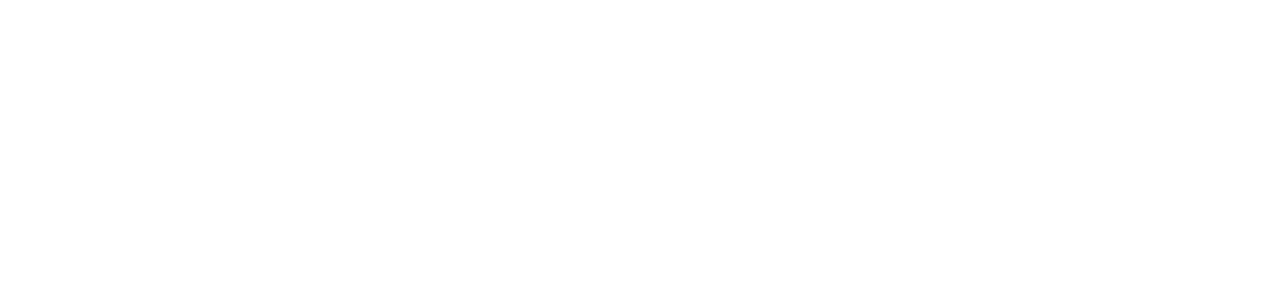
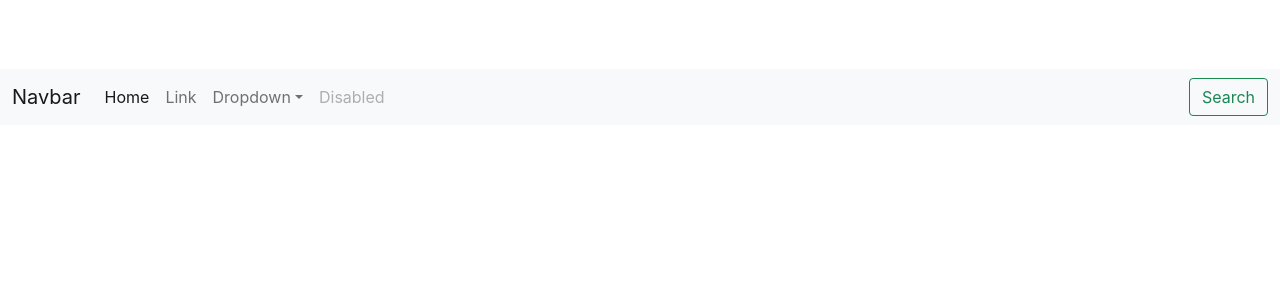
Before and after one commit to jellysoo97/Cotato-web-client, a React (Create React App) app: page /comments in a window 1280 px wide. Before the commit this address had no page. Shown: the top 300 px of the page. Built offline with nearby package versions, Linux system fonts and the light colour scheme.

Commit message:
랜딩채은

```diff
--- a/package.json
+++ b/package.json
@@ -7,6 +7,7 @@
     "@testing-library/react": "^12.1.2",
     "@testing-library/user-event": "^13.5.0",
     "axios": "^0.24.0",
+    "bootstrap": "^5.1.3",
     "react": "^17.0.2",
     "react-dom": "^17.0.2",
     "react-router-dom": "^6.2.1",
--- a/public/index.html
+++ b/public/index.html
@@ -22,10 +22,12 @@
       work correctly both with client-side routing and a non-root public URL.
       Learn how to configure a non-root public URL by running `npm run build`.
     -->
+    <link href="https://cdn.jsdelivr.net/npm/bootstrap@5.1.3/dist/css/bootstrap.min.css" rel="stylesheet" integrity="sha384-1BmE4kWBq78iYhFldvKuhfTAU6auU8tT94WrHftjDbrCEXSU1oBoqyl2QvZ6jIW3" crossorigin="anonymous">
+    <script src="https://cdn.jsdelivr.net/npm/bootstrap@5.1.3/dist/js/bootstrap.bundle.min.js" integrity="sha384-ka7Sk0Gln4gmtz2MlQnikT1wXgYsOg+OMhuP+IlRH9sENBO0LRn5q+8nbTov4+1p" crossorigin="anonymous"></script>
     <title>React App</title>
   </head>
   <body>
-    <noscript>You need to enable JavaScript to run this app.</noscript>
+   <noscript>You need to enable JavaScript to run this app.</noscript>
     <div id="root"></div>
     <!--
       This HTML file is a template.
--- a/src/App.js
+++ b/src/App.js
@@ -1,6 +1,7 @@
 import React, { Suspense } from 'react'
 import { BrowserRouter, Routes, Route } from "react-router-dom"
 import LandingPage from './components/LandingPage'
+import Comments from './components/Comments'
 
 function App() {
   return (
@@ -9,6 +10,7 @@
       <BrowserRouter>
         <Routes>
           <Route exact path="/" element={<LandingPage />}/>
+          <Route exact path="/comments" element={<Comments />}/>
         </Routes>
       </BrowserRouter>
     </div>
--- /dev/null
+++ b/src/components/Comments.js
@@ -0,0 +1,46 @@
+import React from 'react'
+
+function Comments() {
+  return (
+    <div>
+      <nav class="navbar navbar-expand-lg navbar-light bg-light">
+  <div class="container-fluid">
+    <a class="navbar-brand" href="#">Navbar</a>
+    <button class="navbar-toggler" type="button" data-bs-toggle="collapse" data-bs-target="#navbarSupportedContent" aria-controls="navbarSupportedContent" aria-expanded="false" aria-label="Toggle navigation">
+      <span class="navbar-toggler-icon"></span>
+    </button>
+    <div class="collapse navbar-collapse" id="navbarSupportedContent">
+      <ul class="navbar-nav me-auto mb-2 mb-lg-0">
+        <li class="nav-item">
+          <a class="nav-link active" aria-current="page" href="#">Home</a>
+        </li>
+        <li class="nav-item">
+          <a class="nav-link" href="#">Link</a>
+        </li>
+        <li class="nav-item dropdown">
+          <a class="nav-link dropdown-toggle" href="#" id="navbarDropdown" role="button" data-bs-toggle="dropdown" aria-expanded="false">
+            Dropdown
+          </a>
+          <ul class="dropdown-menu" aria-labelledby="navbarDropdown">
+            <li><a class="dropdown-item" href="#">Action</a></li>
+            <li><a class="dropdown-item" href="#">Another action</a></li>
+            {/* <li><hr class="dropdown-divider"></li> */}
+            <li><a class="dropdown-item" href="#">Something else here</a></li>
+          </ul>
+        </li>
+        <li class="nav-item">
+          <a class="nav-link disabled">Disabled</a>
+        </li>
+      </ul>
+      <form class="d-flex">
+        {/* <input class="form-control me-2" type="search" placeholder="Search" aria-label="Search"> */}
+        <button class="btn btn-outline-success" type="submit">Search</button>
+      </form>
+    </div>
+  </div>
+</nav>
+    </div>
+  )
+}
+
+export default Comments
--- a/src/components/LandingPage.js
+++ b/src/components/LandingPage.js
@@ -3,7 +3,7 @@
 function LandingPage() {
   return (
     <div>
-      LandingPage!!!!
+      LandingPage
     </div>
   )
 }
```
Also changed, not shown: 1 other file (tests, documents, lock files or other folders).
